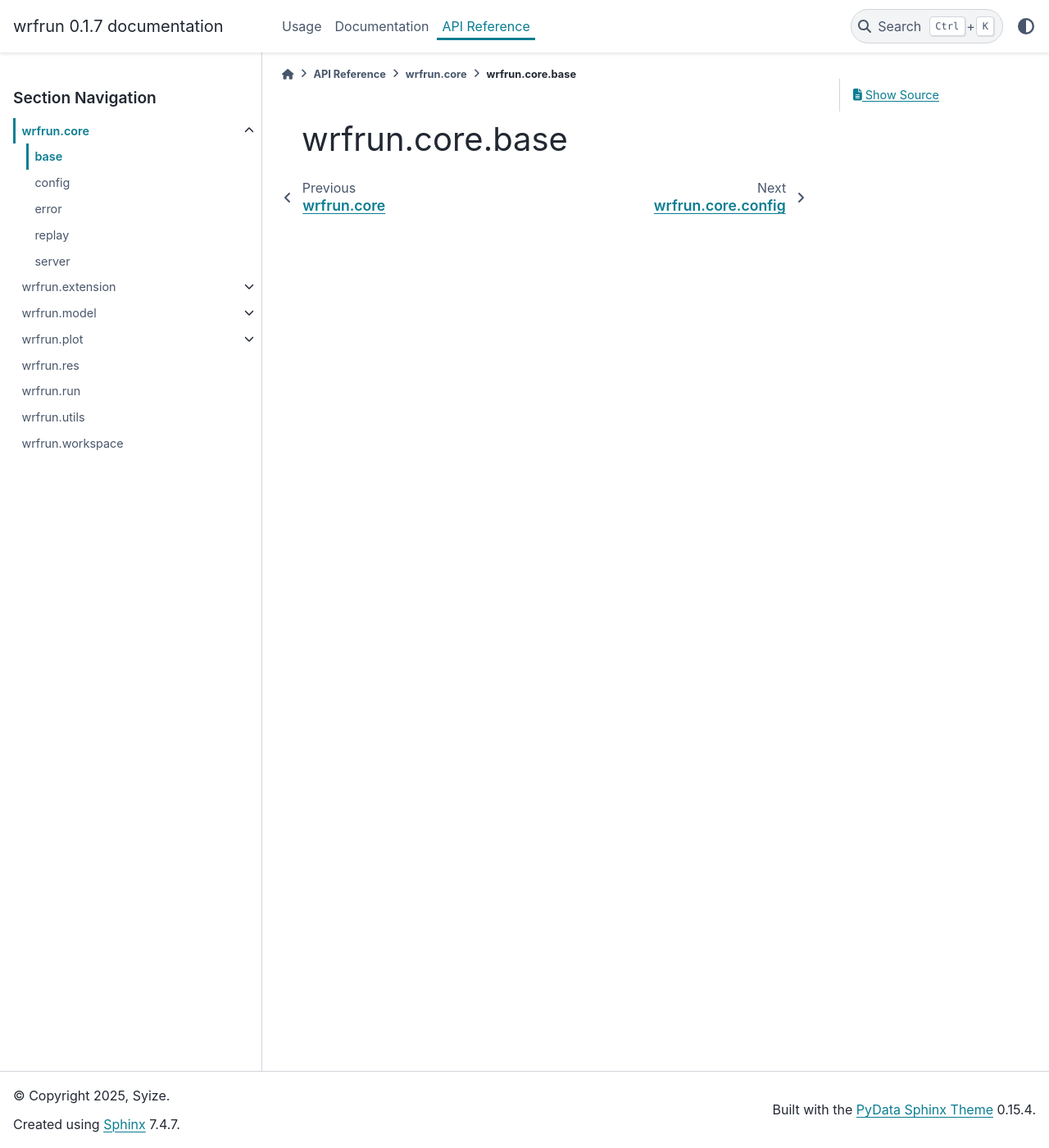
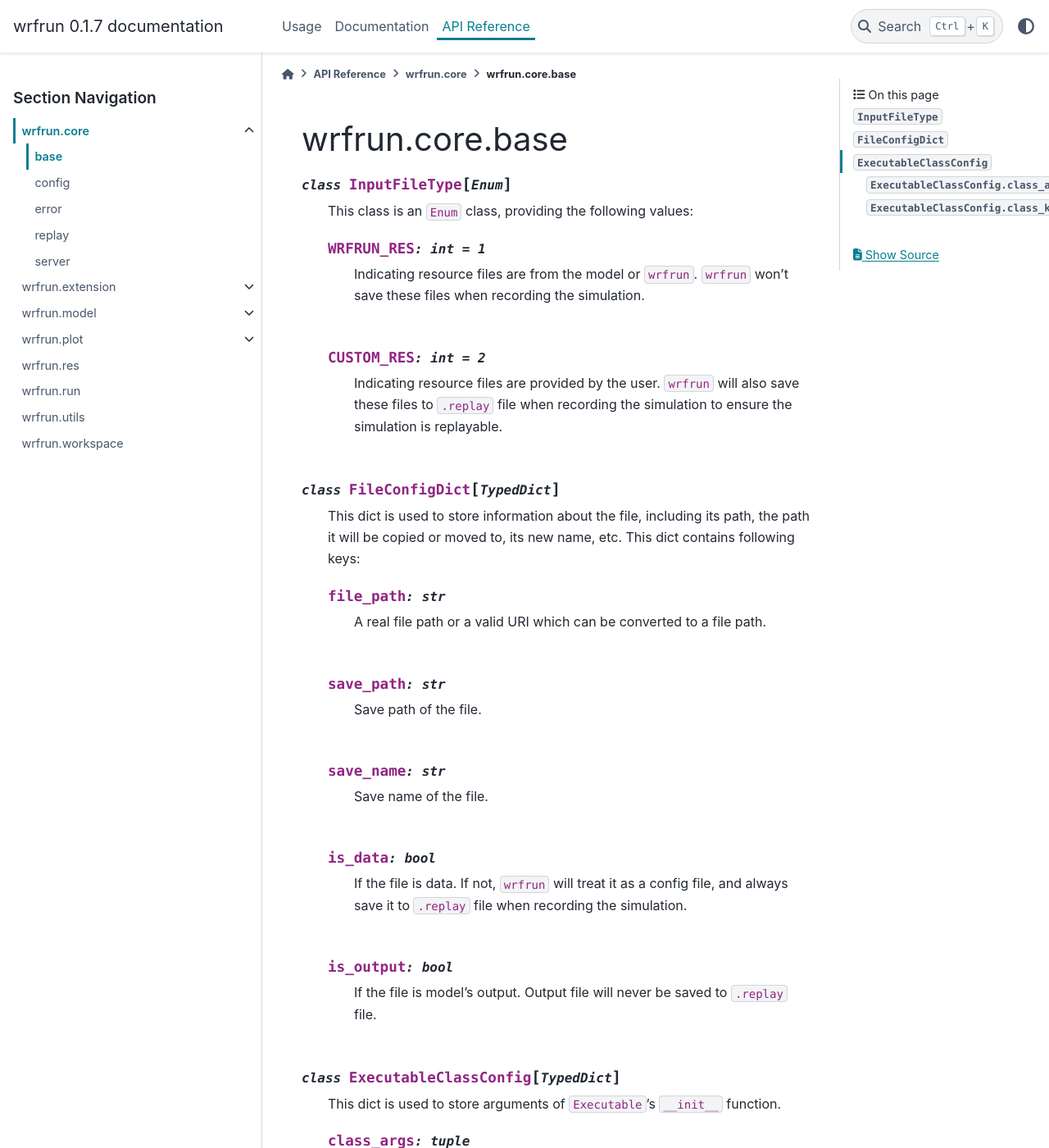
Before and after one commit to wrfrun/wrfrun, a Sphinx documentation site: the page built from docs/source/api/core.base.rst, in a window 1280 px wide and 1400 px high. Shown: the whole window at 82% size. Built offline with Sphinx 7.4.7 and the PyData theme 0.15.4, drawn with Linux system fonts in a browser that asks for light colours; some of the changed text lies outside the part shown.

Commit message:
change log
Changes:

    Update docs.

```diff
--- a/docs/source/api/core.base.rst
+++ b/docs/source/api/core.base.rst
@@ -1,2 +1,61 @@
 wrfrun.core.base
 ################
+
+.. py:class:: InputFileType[Enum]
+
+   This class is an ``Enum`` class, providing the following values:
+
+   .. py:attribute:: WRFRUN_RES
+      :type: int
+      :value: 1
+
+      Indicating resource files are from the model or ``wrfrun``. ``wrfrun`` won't save these files when recording the simulation.
+
+   .. py:attribute:: CUSTOM_RES
+      :type: int
+      :value: 2
+
+      Indicating resource files are provided by the user. ``wrfrun`` will also save these files to ``.replay`` file when recording the simulation to ensure the simulation is replayable.
+
+.. py:class:: FileConfigDict[TypedDict]
+
+   This dict is used to store information about the file, including its path, the path it will be copied or moved to, its new name, etc. This dict contains following keys:
+
+   .. py:attribute:: file_path
+      :type: str
+
+      A real file path or a valid URI which can be converted to a file path.
+
+   .. py:attribute:: save_path
+      :type: str
+
+      Save path of the file.
+
+   .. py:attribute:: save_name
+      :type: str
+
+      Save name of the file.
+
+   .. py:attribute:: is_data
+      :type: bool
+
+      If the file is data. If not, ``wrfrun`` will treat it as a config file, and always save it to ``.replay`` file when recording the simulation.
+
+   .. py:attribute:: is_output
+      :type: bool
+
+      If the file is model's output. Output file will never be saved to ``.replay`` file.
+
+.. py:class:: ExecutableClassConfig[TypedDict]
+
+   This dict is used to store arguments of ``Executable``'s ``__init__`` function.
+
+   .. py:attribute:: class_args
+      :type: tuple
+
+      Positional arguments of the class.
+
+   .. py:attribute:: class_kwargs
+      :type: dict
+
+      Keyword arguments of the class.
```
